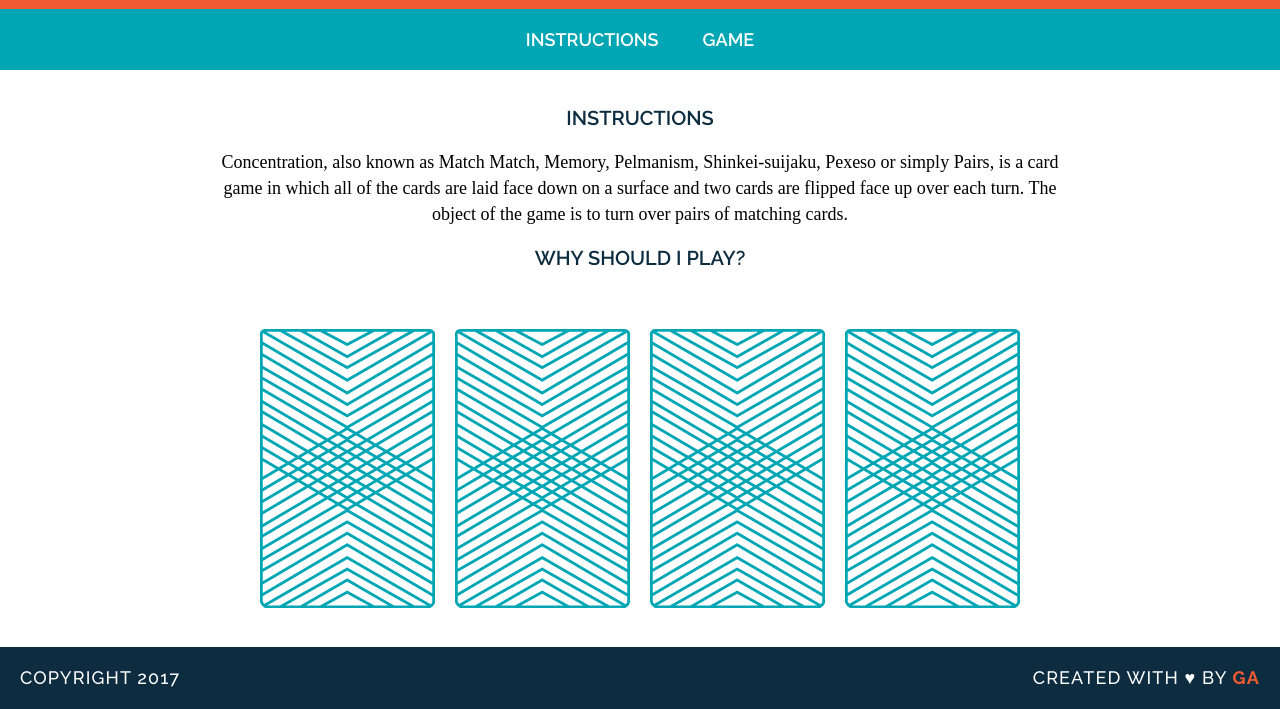
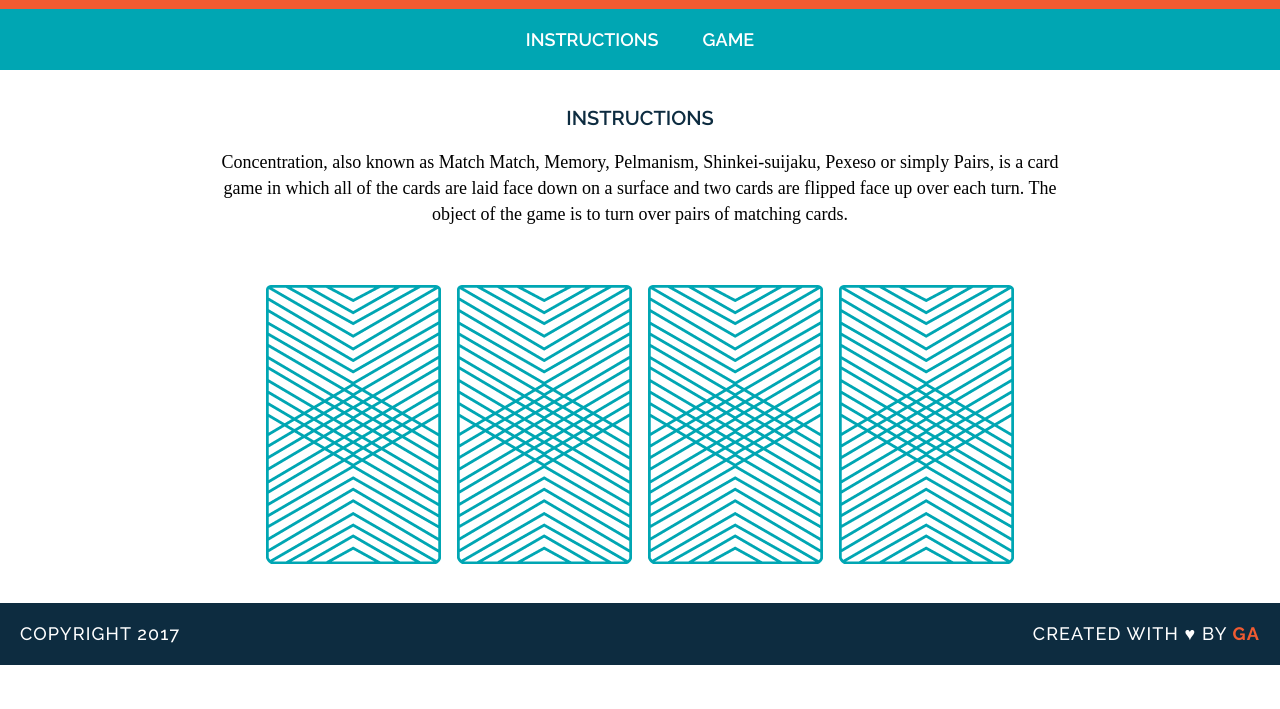
Before and after one commit to mverost44/wdi-fundamentals-memorygame, a plain HTML site: page memorygame/index.html in a window 1280 px wide. Shown: the part 106-815 px from the top of the page. Drawn offline with Linux system fonts and the light colour scheme; a web font is replaced by a local one.

Commit message:
created game logic

```diff
--- a/memorygame/index.html
+++ b/memorygame/index.html
@@ -16,14 +16,10 @@
 <main>
 <h2 id="instructions-href">Instructions</h2>
   <p>Concentration, also known as Match Match, Memory, Pelmanism, Shinkei-suijaku, Pexeso or simply Pairs, is a card game in which all of the cards are laid face down on a surface and two cards are flipped face up over each turn. The object of the game is to turn over pairs of matching cards.</p>
-  <h2>Why Should I Play?</h2>
-  <p></p>
-<div id="game-href">
-<img src="images/images/back.png" alt="Queen of Diamonds">
-<img src="images/images/back.png" alt="Queen of Hearts">
-<img src="images/images/back.png" alt="King of Diamonds">
-<img src="images/images/back.png" alt="King of Hearts">
-</div>
+
+
+<div id="game-board" class="board clearfix"></div>
+
 </main>
 <footer class="clearfix">
 <p class="copyright">Copyright 2017</p>
--- a/memorygame/js/main.js
+++ b/memorygame/js/main.js
@@ -1,29 +1,30 @@
+console.log("Up and running");
 var cards = [
   {
     rank: "queen",
     suit: "hearts",
-    cardImage: "images/queen-of-hearts.png",
+    cardImage: "images/images/queen-of-hearts.png",
   },
   {
     rank: "queen",
     suit: "diamonds",
-    cardImage: "images/queen-of-diamonds.png",
+    cardImage: "images/images/queen-of-diamonds.png",
   },
   {
     rank: "king",
     suit: "hearts",
-    cardImage: "images/king-of-hearts.png",
+    cardImage: "images/images/king-of-hearts.png",
   },
   {
     rank: "king",
     suit: "diamonds",
-    cardImage: "images/king-of-diamonds.png",
+    cardImage: "images/images/king-of-diamonds.png",
   }
 ];
 
 
 var cardsInPlay = [];
-cardsInPlay.push('cards[cardId].rank');
+
 
 var checkForMatch = function() {
   if (cardsInPlay[0] === cardsInPlay[1]) {
@@ -33,17 +34,28 @@ alert("Sorry, try again.");
 }
 }
 
-var flipCard = function(cardId) {
-  console.log("User flipped " + cards[cardId].rank);
-  console.log(cards[cardId].cardImage);
-  console.log(cards[cardId].suit);
-  checkForMatch();
-  //checkForMatch() might have to go in cardsInPlay.length === 2, but the length is only 1??
+var flipCard = function() {
+  var cardId = this.getAttribute('data-id');
+  //console.log("User flipped " + cards[cardId].rank);
+  cardsInPlay.push(cards[cardId].rank);
+  //console.log(cards[cardId].cardImage);
+  //console.log(cards[cardId].suit);
+   this.setAttribute('src', cards[cardId].cardImage);
+
   if (cardsInPlay.length === 2) {
-
+checkForMatch();
   }
 };
 
+var createBoard = function() {
+    for (var i = 0; i < cards.length; i ++) {
+        var cardElement = document.createElement('img');
+        cardElement.setAttribute('src', "images/images/back.png");
+        cardElement.setAttribute('data-id', i);
+        cardElement.addEventListener('click', flipCard);
 
-flipCard(0);
-flipCard(2);
+        document.getElementById('game-board').appendChild(cardElement);
+    }
+}
+
+createBoard();
```
